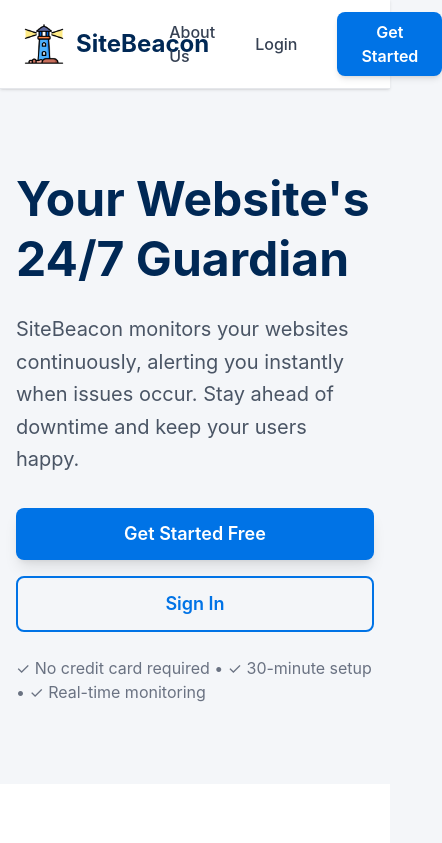
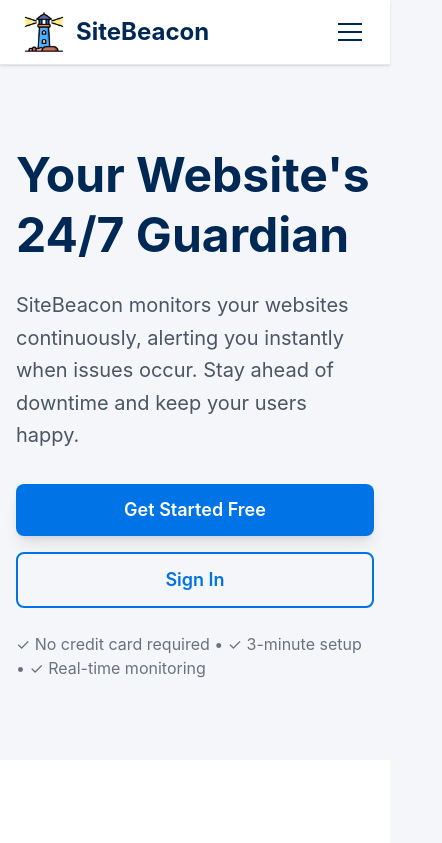
Before and after one commit to meetchhabra09/SiteBeacon, a React (Vite) app in the folder frontend/: page / in a window 390 px wide. Shown: the top 843 px of the page, 442 px wide, since content can reach past the window. Built offline with nearby package versions, Linux system fonts and the light colour scheme.

Commit message:
made site more responsive

```diff
--- a/frontend/src/LandingHeader.jsx
+++ b/frontend/src/LandingHeader.jsx
@@ -1,7 +1,9 @@
 import { useNavigate } from "react-router-dom";
+import { useState } from "react";
 
 export function LandingHeader() {
     const navigate = useNavigate();
+    const [isMenuOpen, setIsMenuOpen] = useState(false);
 
     return (
         <header className="bg-white border-b border-gray-200 sticky top-0 z-40 shadow-sm">
@@ -17,7 +19,8 @@ export function LandingHeader() {
                     </h1>
                 </div>
 
-                <nav className="flex items-center gap-6">
+                {/* Desktop Navigation */}
+                <nav className="hidden md:flex items-center gap-6">
                     <a href="#about" className="text-gray-700 hover:text-[#0073E6] font-medium transition-colors">
                         About Us
                     </a>
@@ -34,6 +37,48 @@ export function LandingHeader() {
                         Get Started
                     </button>
                 </nav>
+
+                {/* Mobile Menu Button */}
+                <button
+                    onClick={() => setIsMenuOpen(!isMenuOpen)}
+                    className="md:hidden flex flex-col gap-1.5 w-8 h-8 justify-center items-center focus:outline-none"
+                    aria-label="Toggle menu"
+                >
+                    <span className={`w-6 h-0.5 bg-[#002855] transition-all ${isMenuOpen ? 'rotate-45 translate-y-2' : ''}`}></span>
+                    <span className={`w-6 h-0.5 bg-[#002855] transition-all ${isMenuOpen ? 'opacity-0' : ''}`}></span>
+                    <span className={`w-6 h-0.5 bg-[#002855] transition-all ${isMenuOpen ? '-rotate-45 -translate-y-2' : ''}`}></span>
+                </button>
+            </div>
+
+            {/* Mobile Menu */}
+            <div className={`md:hidden overflow-hidden transition-all duration-300 ${isMenuOpen ? 'max-h-64 border-t border-gray-200' : 'max-h-0'}`}>
+                <nav className="flex flex-col gap-2 px-6 py-4 bg-white">
+                    <a
+                        href="#about"
+                        className="text-gray-700 hover:text-[#0073E6] font-medium transition-colors py-2"
+                        onClick={() => setIsMenuOpen(false)}
+                    >
+                        About Us
+                    </a>
+                    <button
+                        onClick={() => {
+                            navigate("/login");
+                            setIsMenuOpen(false);
+                        }}
+                        className="text-left text-gray-700 hover:text-[#0073E6] font-medium transition-colors py-2"
+                    >
+                        Login
+                    </button>
+                    <button
+                        onClick={() => {
+                            navigate("/signup");
+                            setIsMenuOpen(false);
+                        }}
+                        className="bg-[#0073E6] hover:bg-[#002855] text-white px-6 py-2 rounded-lg font-semibold shadow-md transition-all mt-2"
+                    >
+                        Get Started
+                    </button>
+                </nav>
             </div>
         </header>
     );
--- a/frontend/src/LandingPage.jsx
+++ b/frontend/src/LandingPage.jsx
@@ -31,7 +31,7 @@ export function LandingPage() {
                 </button>
               </div>
               <p className="text-gray-500 mt-6">
-                ✓ No credit card required • ✓ 30-minute setup • ✓ Real-time monitoring
+                ✓ No credit card required • ✓ 3-minute setup • ✓ Real-time monitoring
               </p>
             </div>
             <div className="hidden lg:flex items-center justify-center">
```
